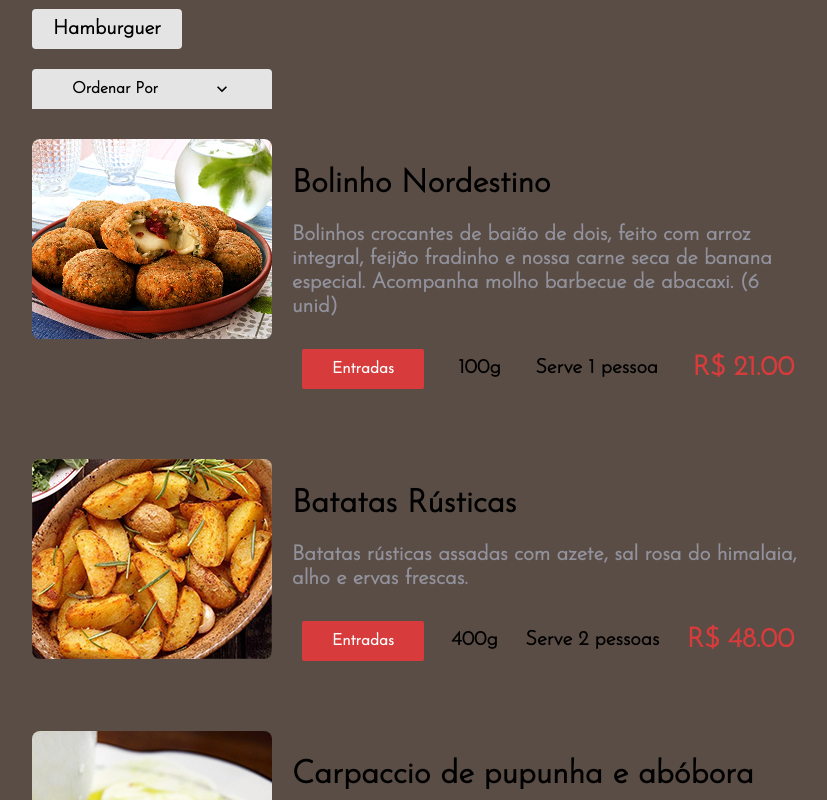
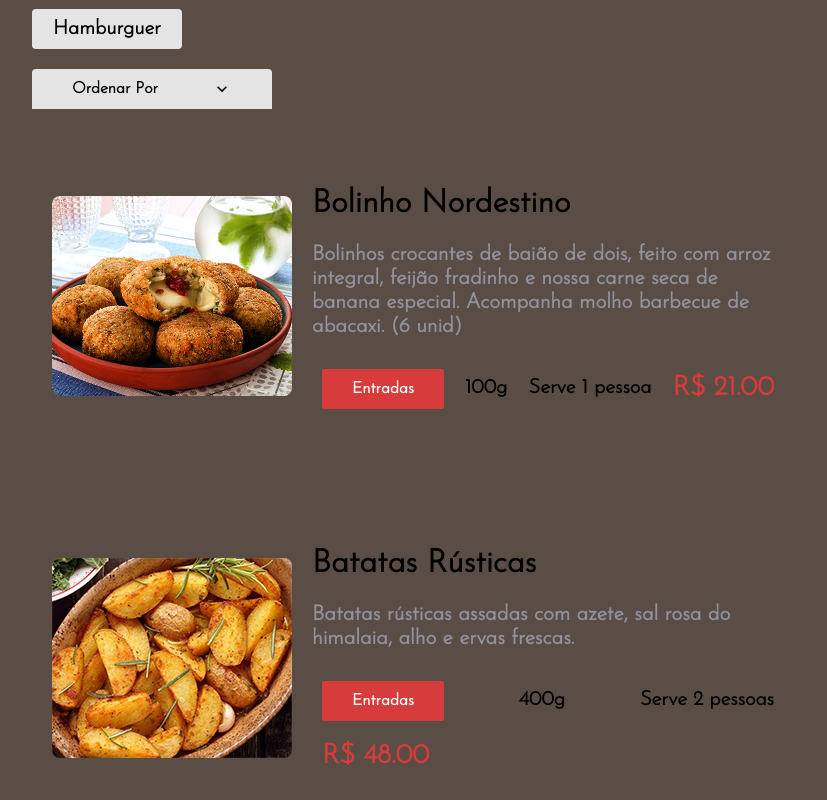
Before and after one commit to DaiLobo/la-vegan-cucina, a React (Create React App) app: page /menu in a window 1280 px wide. Shown: the part 820-1620 px from the top of the page, without its empty margins (168-995 px from the left). Built offline with nearby package versions, Linux system fonts and the light colour scheme.

Commit message:
feature/adjust-menu-page

```diff
--- a/src/pages/Dish/index.tsx
+++ b/src/pages/Dish/index.tsx
@@ -1,4 +1,5 @@
 import menu from 'data/menu.json';
+import NotFound from 'pages/NotFound';
 import styles from './Dish.module.scss';
 import Tags from 'components/Tags';
 import { useNavigate, useParams } from 'react-router-dom';
@@ -11,7 +12,7 @@
   const dish = menu.find(item => item.id === Number(id));
 
   if(!dish){
-    return '';
+    return <NotFound />;
   }
 
   return (
--- a/src/pages/Menu/Itens/Item/Item.module.scss
+++ b/src/pages/Menu/Itens/Item/Item.module.scss
@@ -2,9 +2,17 @@
 @import "styles/breakpoints";
 
 .item {
+  align-items: center;
+  border-radius: 10px;
+  cursor: pointer;
   display: flex;
   flex-wrap: wrap;
+  padding: 20px;
+  transition: .2s ease-in;
   width: 90%;
+  &:hover {
+    background-color: $grey;
+  }
   &__imagem {
     min-width: 240px;
     @media (max-width: $desktop_xsm) {
@@ -21,7 +29,7 @@
     flex-direction: column;
     flex-wrap: wrap;
     justify-content: space-around;
-        padding: 0 20px;
+    margin: 0 20px;
     @media (max-width: $desktop_xsm) {
       flex-direction: row;
       margin-top: 20px;
--- a/src/pages/Menu/Itens/Item/index.tsx
+++ b/src/pages/Menu/Itens/Item/index.tsx
@@ -1,11 +1,14 @@
 import styles from './Item.module.scss';
 import Tags from 'components/Tags';
 import { IDish } from 'types/Dish';
+import { useNavigate } from 'react-router-dom';
 
 export default function Item(props: IDish) {
-  const { title, description, photo } = props;
+  const { id, title, description, photo } = props;
+  const navigate = useNavigate();
+
   return (
-    <div className={styles.item}>
+    <div className={styles.item} onClick={() => navigate(`/dish/${id}`)}>
       <div className={styles.item__imagem}>
         <img src={photo} alt={title} />
       </div>
```
Lines whose indentation alone changed are shown as unchanged.
